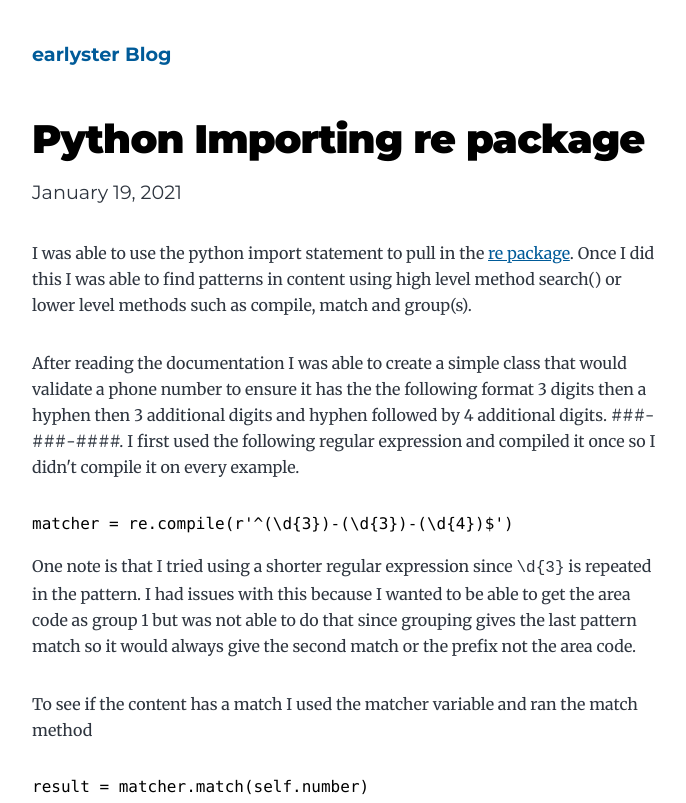
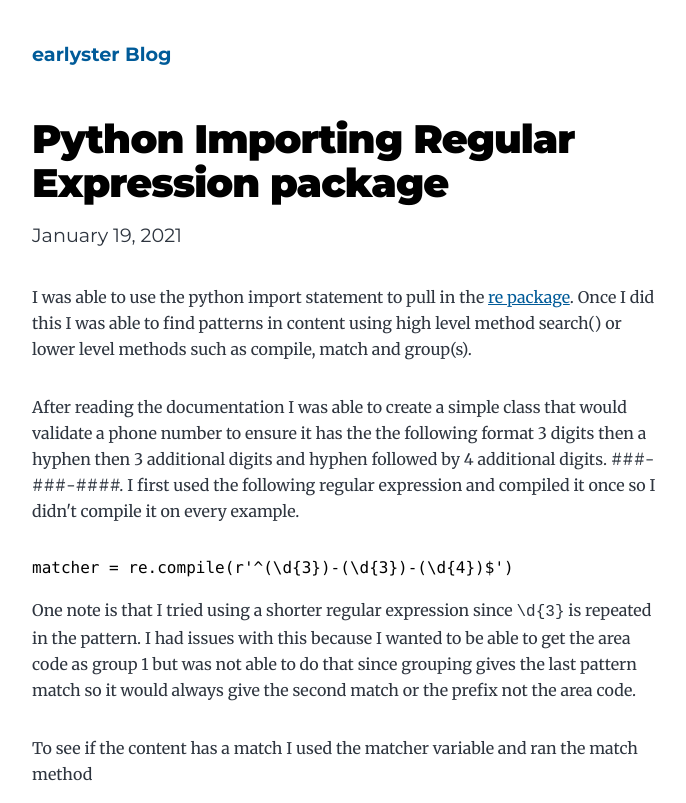
Before and after one commit to earlyster/earlyster.github.io, a Gatsby site in the folder blog/: page /python-package-regular-expression/ in a window 1280 px wide. Shown: the top 803 px of the page, without its empty margins (292-978 px from the left). Built offline with nearby package versions, Linux system fonts and the light colour scheme; Gatsby itself is replaced by a stand-in of ours; some packages are replaced by stand-ins of ours; code samples lack their colours.

Commit message:
updating title of blog post about regular expression

```diff
--- a/blog/content/blog/python-package-regular-expression/index.md
+++ b/blog/content/blog/python-package-regular-expression/index.md
@@ -1,8 +1,7 @@
 ---
-title: Python Importing re package
+title: Python Importing Regular Expression package
 date: "2021-01-19T16:20:30+08:00"
-
-description: "Learning about the regular expression (re) python package "
+description: "Learning about the regular expression (re) python package"
 ---
 
 I was able to use the python import statement to pull in the [re package](https://docs.python.org/3/library/re.html). Once I did this I was able to find patterns in content using high level method search() or lower level  methods such as compile, match and group(s).
```
